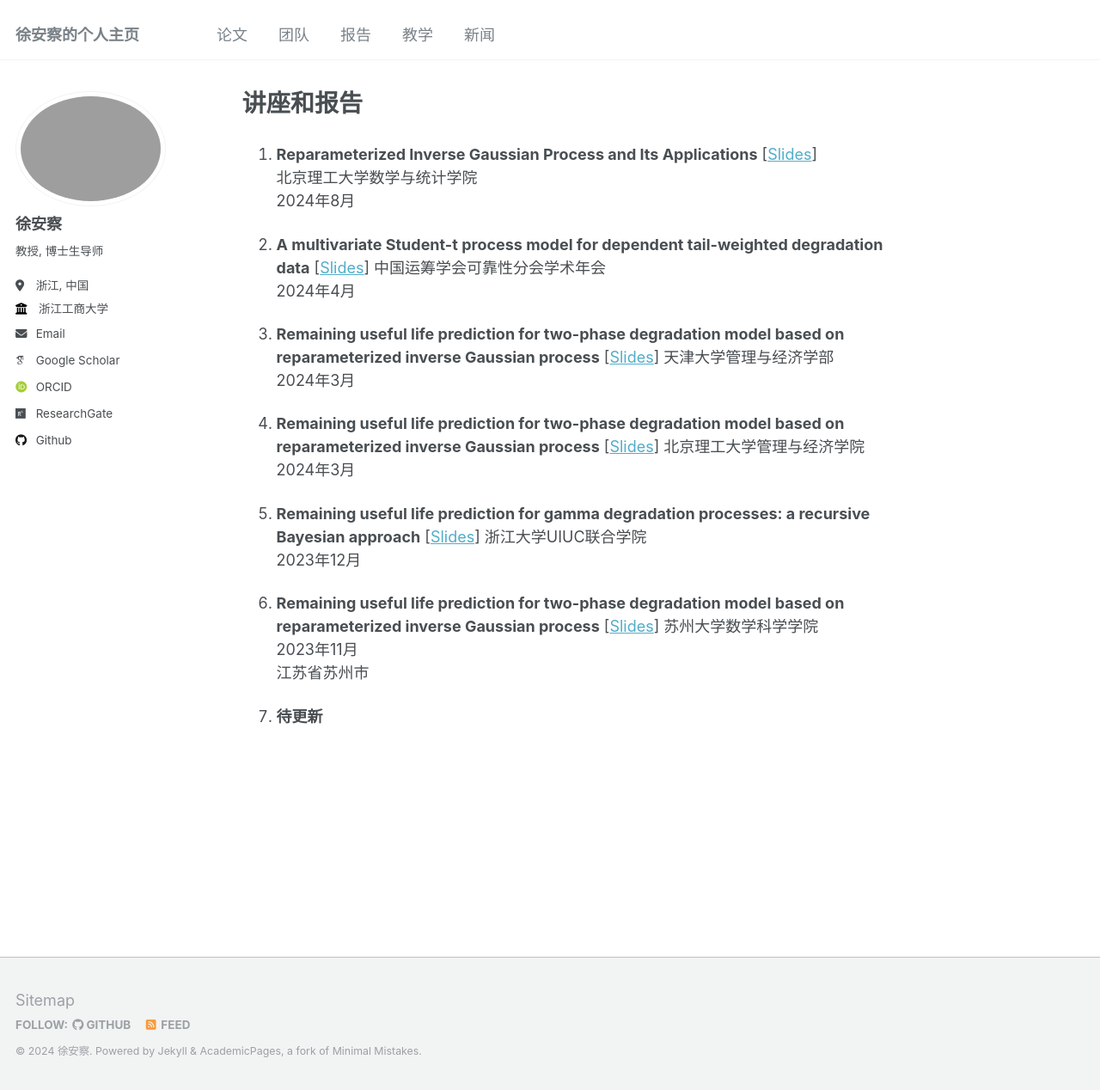
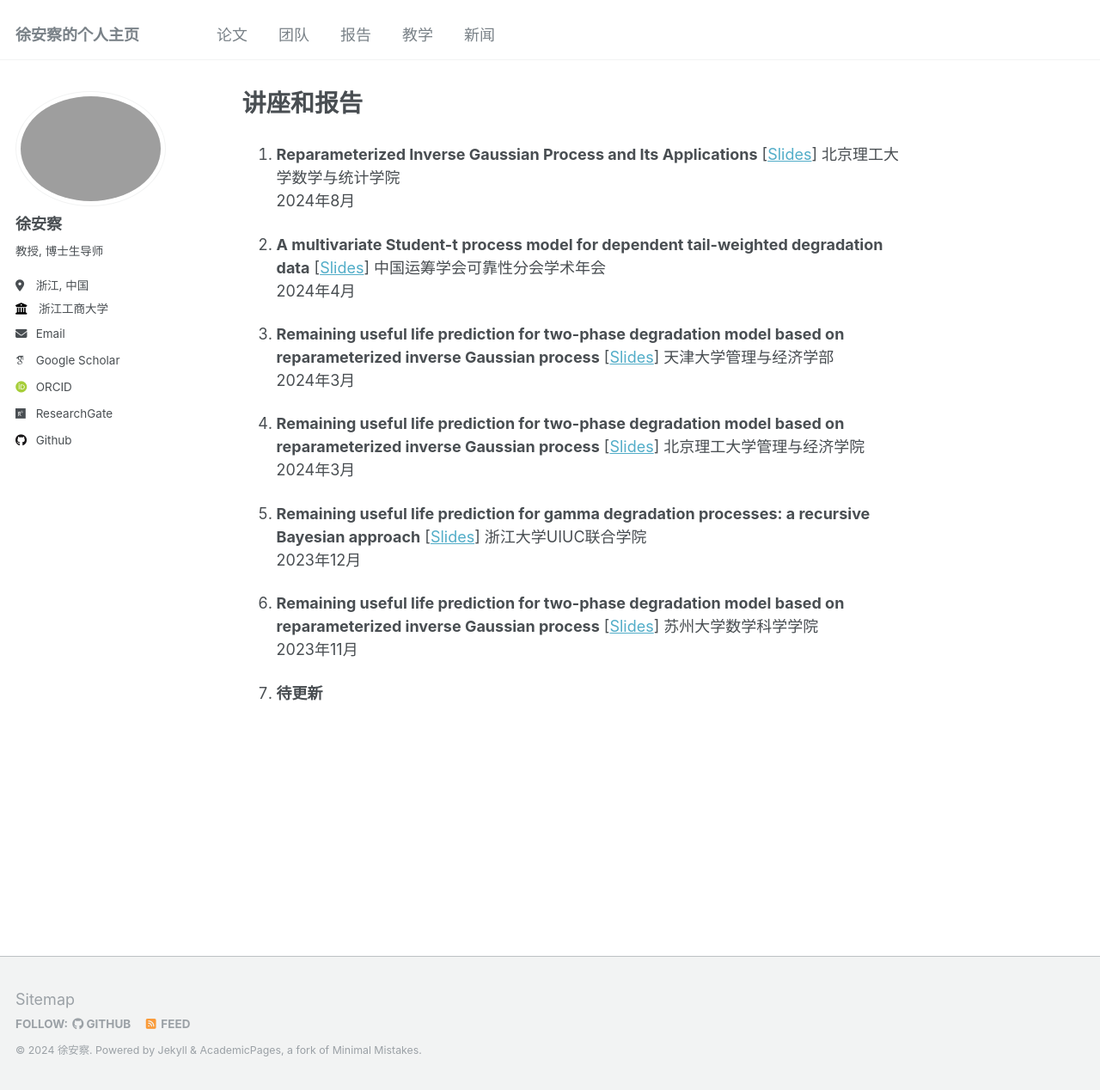
Before and after one commit to XU-ANCHA/XU-ANCHA.github.io, a Jekyll site: the page built from _pages/talks.md, in a window 1280 px wide and 1268 px high. Shown: the whole window at 86% size. Built offline with Jekyll 4.4.1, drawn with Linux system fonts in a browser that asks for light colours; some web fonts are replaced.

Commit message:
Update talks.md

```diff
--- a/_pages/talks.md
+++ b/_pages/talks.md
@@ -27,6 +27,5 @@ author_profile: true
 1. **Remaining useful life prediction for two-phase degradation model based on reparameterized inverse Gaussian process**  [<a href="/files/slides/tp-rIG.pdf">Slides</a>]
    苏州大学数学科学学院
    2023年11月
-   江苏省苏州市
 
 1. **待更新**
```
